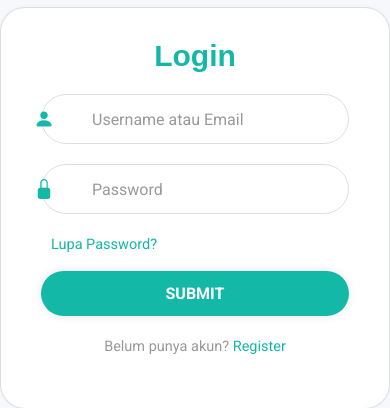
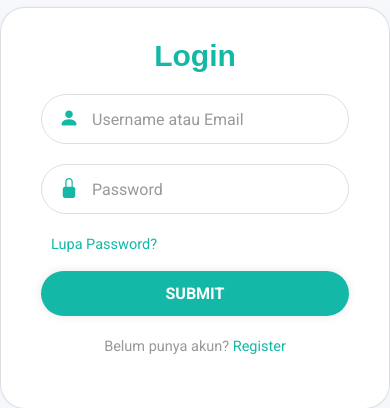
Before and after one commit to fahrianggara/codehub, a CodeIgniter 4 app: template app/Views/auth/login.php in a window 390 px wide. Shown: the part 214-622 px from the top of the page. Run offline with PHP 8.4 and a stand-in for CodeIgniter, Linux system fonts and the light colour scheme; the template is opened without the code that fills it, so the values that code supplies are empty; some libraries are stand-ins or nearby versions.

Commit message:
update responsive login

```diff
--- a/public/css/auth.css
+++ b/public/css/auth.css
@@ -86,6 +86,7 @@ body {
     border-radius: 40px;
     color: #000;
     padding-left: 50px;
+    display: flex;
 }
 
 .input-box input::placeholder {
@@ -105,9 +106,9 @@ body {
 }
 
 .input-box i {
-    position: absolute;
-    right: 295px;
-    top: 50%;
+    position: relative;
+    right: -18px;
+    top: -82%;
     transform: translateY(-50%);
     font-size: 20px;
     color:#14B8A6;
```
